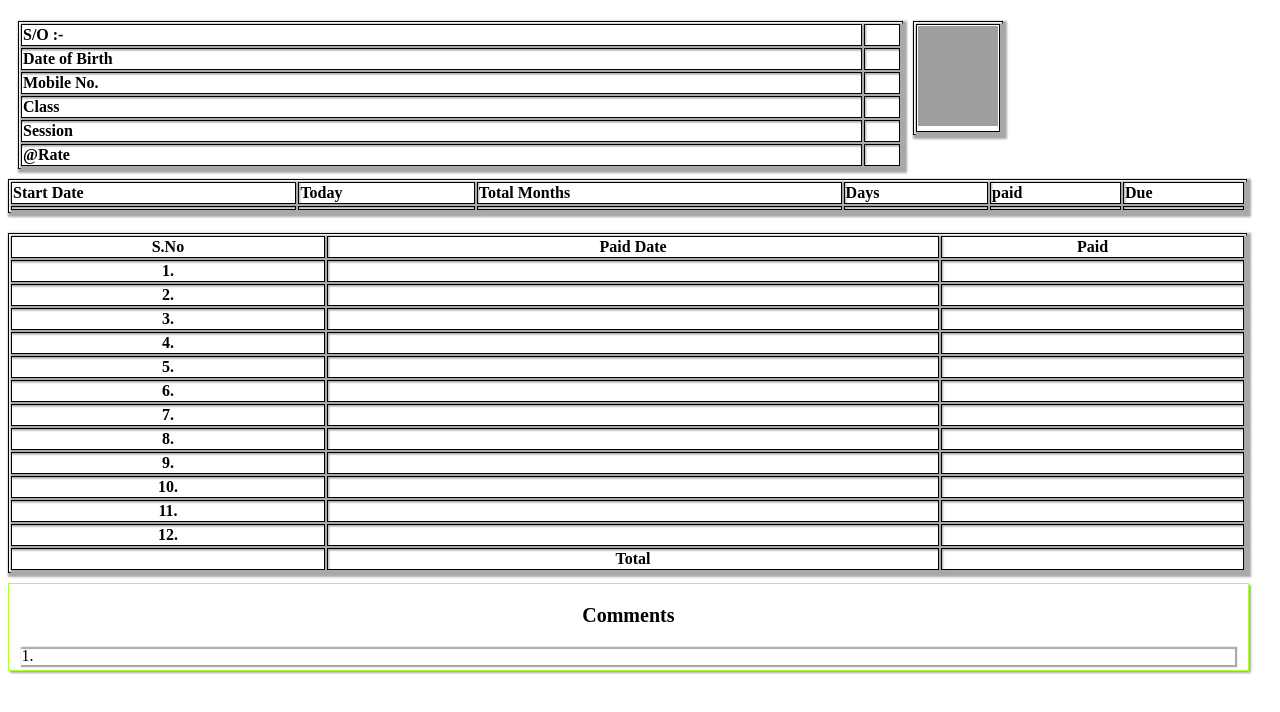
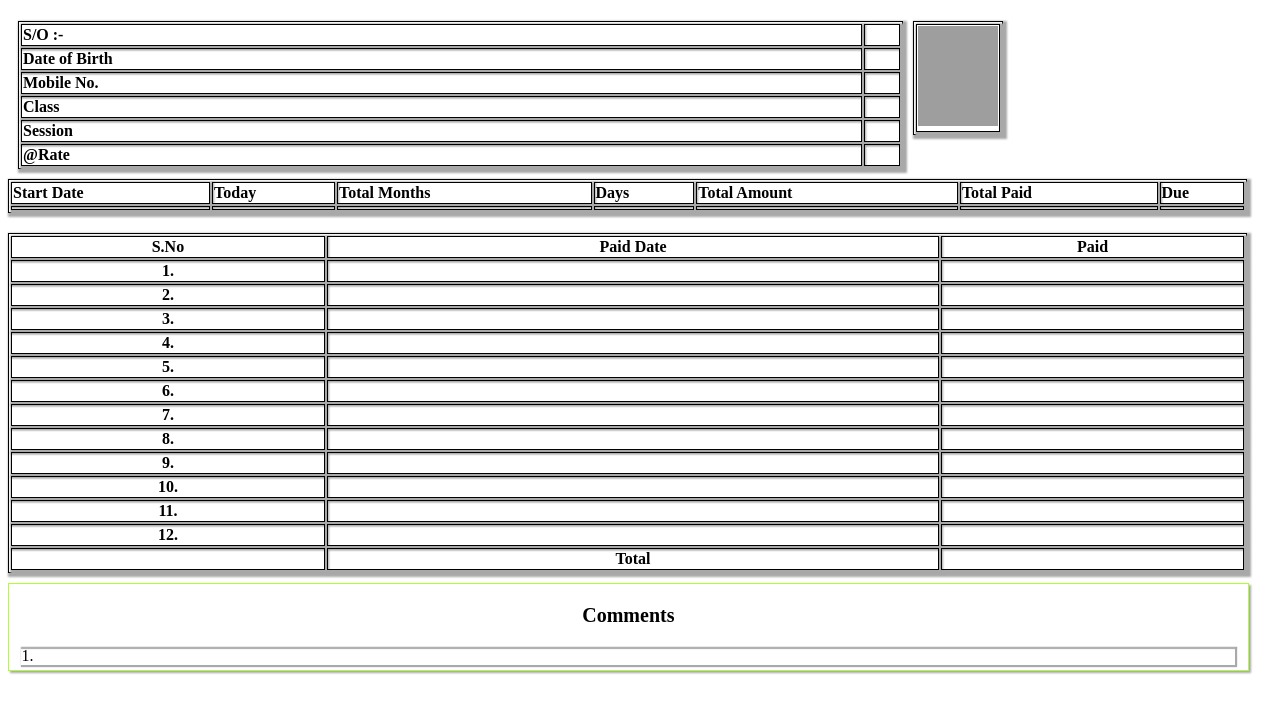
Before and after one commit to Ismilesheikh/Ismile-s_Lc, a plain HTML site: page year/2024-25/class_1/student_name.html in a window 1280 px wide. Drawn offline with Linux system fonts and the light colour scheme; no server answers; grey boxes are pictures that could not be loaded.

Commit message:
Update student_name.html

```diff
--- a/year/2024-25/class_1/student_name.html
+++ b/year/2024-25/class_1/student_name.html
@@ -59,7 +59,8 @@
         <td>Today</td>
         <td>Total Months</td>
         <td>Days</td>
-        <td>paid</td>
+        <td>Total Amount</td>
+        <td>Total Paid</td>
         <td>Due</td>
     </tr>
 
@@ -68,6 +69,7 @@
     <td id="today1"></td>
     <td id="tmonths1"></td>
     <td id="days1"></td>
+    <td id="tamount1"></td>
     <td id="tpaid1"></td>
     <td id="due1"></td>
     </tr>
```
